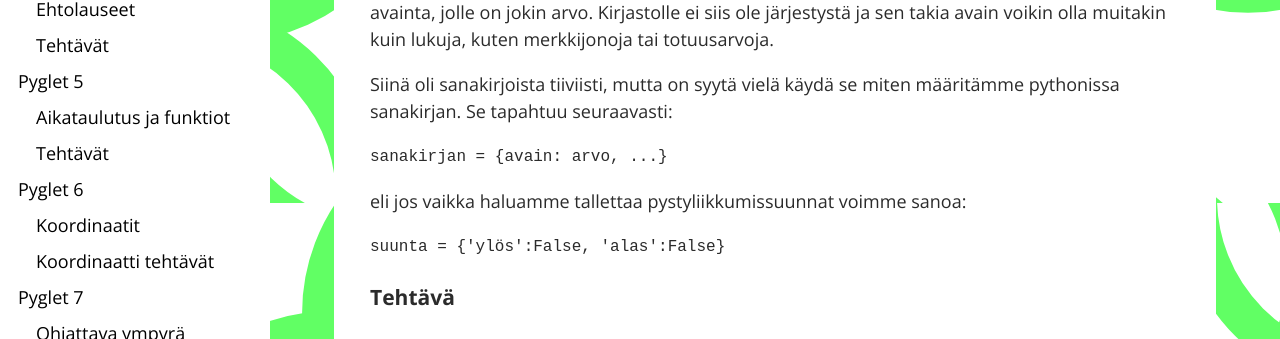
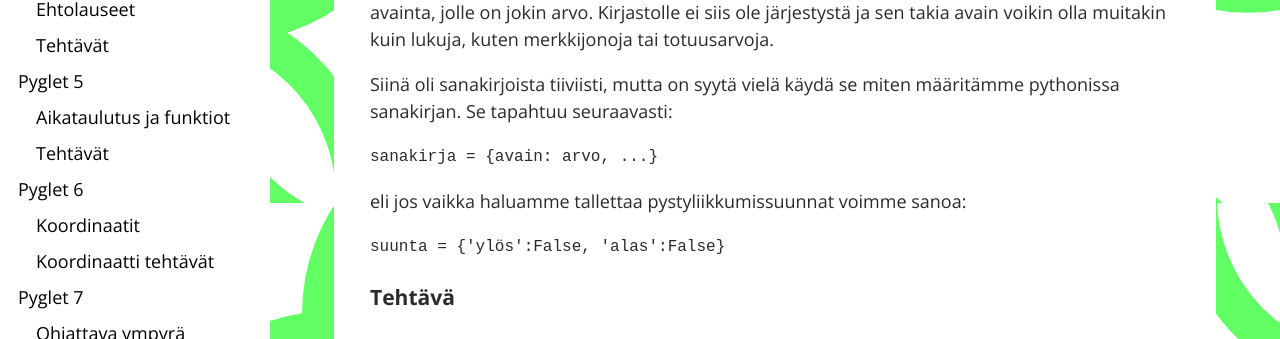
Before and after one commit to pupunu/pupunu.github.io, a Jekyll site: the page built from _content/pyglet07/index.md, in a window 1280 px wide and 900 px high, scrolled down 585 px. Shown: the part 112-451 px from the top of the window. Built offline with Jekyll 4.4.1, drawn with Linux system fonts in a browser that asks for light colours; some of the changed text lies outside the part shown.

Commit message:
viimeistele äskeisen commitin sisältö

````diff
--- a/_content/pyglet07/p-7-2.md
+++ b/_content/pyglet07/p-7-2.md
@@ -3,7 +3,7 @@ Haluamme tallentaa johonkin mitä nappia on painettu, eli mihin suuntaan olemme
 Siinä oli sanakirjoista tiiviisti, mutta on syytä vielä käydä se miten määritämme pythonissa sanakirjan. Se tapahtuu seuraavasti:
 
 ```python3
-sanakirjan = {avain: arvo, ...}
+sanakirja = {avain: arvo, ...}
 ```
 
 eli jos vaikka haluamme tallettaa pystyliikkumissuunnat voimme sanoa:
````
Also changed, not shown: _content/pyglet07/p-7-t.md (+1 -1 lines).
